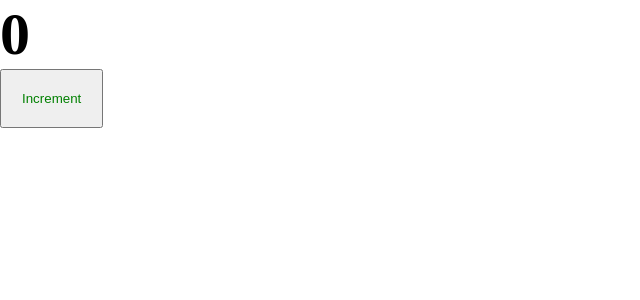
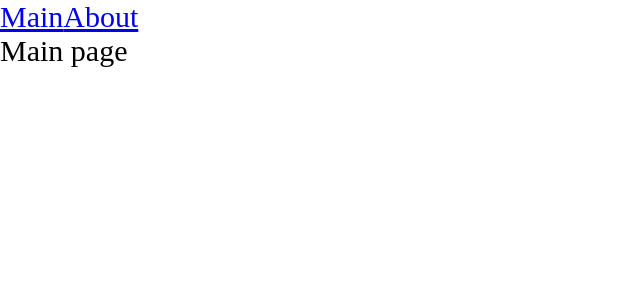
Before and after one commit to zionjke/auctionv2, a React app: page / in a window 1280 px wide. Shown: the top 300 px of the page, without its empty margins (0-640 px from the left). Built offline with nearby package versions, Linux system fonts and the light colour scheme.

Commit message:
1.6 add router, chunk building

```diff
--- a/package.json
+++ b/package.json
@@ -27,11 +27,13 @@
     "@types/react": "^17.0.39",
     "@types/react-dom": "^17.0.11",
     "@types/webpack-dev-server": "^4.7.2",
+    "@types/react-router-dom": "^5.3.3",
     "webpack-dev-server": "^4.7.4",
     "mini-css-extract-plugin": "^2.5.3"
   },
   "dependencies": {
     "react": "^17.0.2",
-    "react-dom": "^17.0.2"
+    "react-dom": "^17.0.2",
+    "react-router-dom": "^6.2.1"
   }
 }
--- a/src/App.tsx
+++ b/src/App.tsx
@@ -1,11 +1,20 @@
-import React from 'react';
-import {Counter} from "./components/Counter";
+import React, {lazy, Suspense} from 'react';
+import {Routes, Route, Link} from "react-router-dom";
 import './index.scss';
 
+const About = lazy(() => import("./pages/AboutPage/AboutPage"));
+const Main = lazy(() => import("./pages/Main/MainPage"));
 const App = () => {
     return (
         <div className="app">
-            <Counter/>
+            <Link to="/">Main</Link>
+            <Link to="/about">About</Link>
+            <Suspense fallback={<div>Loading...</div>}>
+                <Routes>
+                    <Route path="/about" element={<About/>}/>
+                    <Route path="/" element={<Main/>}/>
+                </Routes>
+            </Suspense>
         </div>
     );
 };
--- a/src/index.tsx
+++ b/src/index.tsx
@@ -1,7 +1,10 @@
 import {render} from "react-dom";
 import App from "./App";
+import {BrowserRouter} from "react-router-dom";
 
 render(
-    <App/>,
+    <BrowserRouter>
+        <App/>
+    </BrowserRouter>,
     document.getElementById("root")
 );
--- /dev/null
+++ b/src/pages/AboutPage/AboutPage.tsx
@@ -0,0 +1,11 @@
+import React from 'react';
+
+const AboutPage = () => {
+    return (
+        <div>
+            About page
+        </div>
+    );
+};
+
+export default AboutPage;
--- /dev/null
+++ b/src/pages/Main/MainPage.tsx
@@ -0,0 +1,11 @@
+import React from 'react';
+
+const MainPage = () => {
+    return (
+        <div>
+            Main page
+        </div>
+    );
+};
+
+export default MainPage;
```
Also changed, not shown: 2 other files (tests, documents, lock files or other folders).
